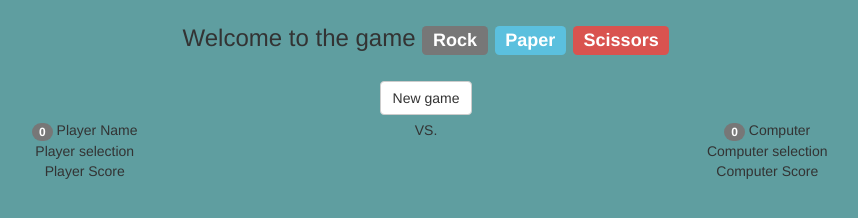
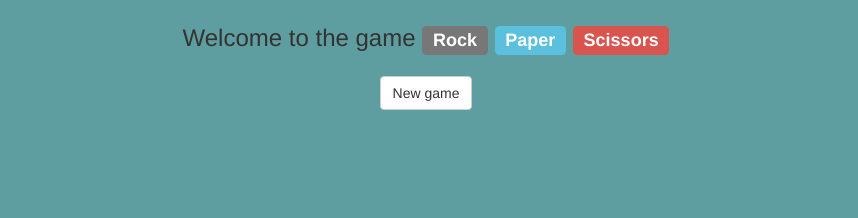
Before and after one commit to leoleonard/papier_kamien_nozyce, a plain HTML site: page index.html in a window 1280 px wide. Shown: the whole page, without its empty margins (159-1017 px from the left). Drawn offline with nearby package versions, Linux system fonts and the light colour scheme.

Commit message:
add fixed first art of the code

```diff
--- a/css/style.css
+++ b/css/style.css
@@ -5,7 +5,7 @@ body {
 
 button {
   background-color: #d3d3d3;
-  margin: 15px;
+  margin: 10px;
 }
 
 .container {
--- a/index.html
+++ b/index.html
@@ -49,7 +49,7 @@
         </div>
       </div>
 
-<div id="js-resultsplayerPickElem.Element" class="container">
+<div id="js-resultsTableElement" class="container">
   <div class="row">
     <div class="col-xs-5 text-center">
       <span id="js-playerPoints" class="badge">
```
Lines whose indentation alone changed are shown as unchanged.
